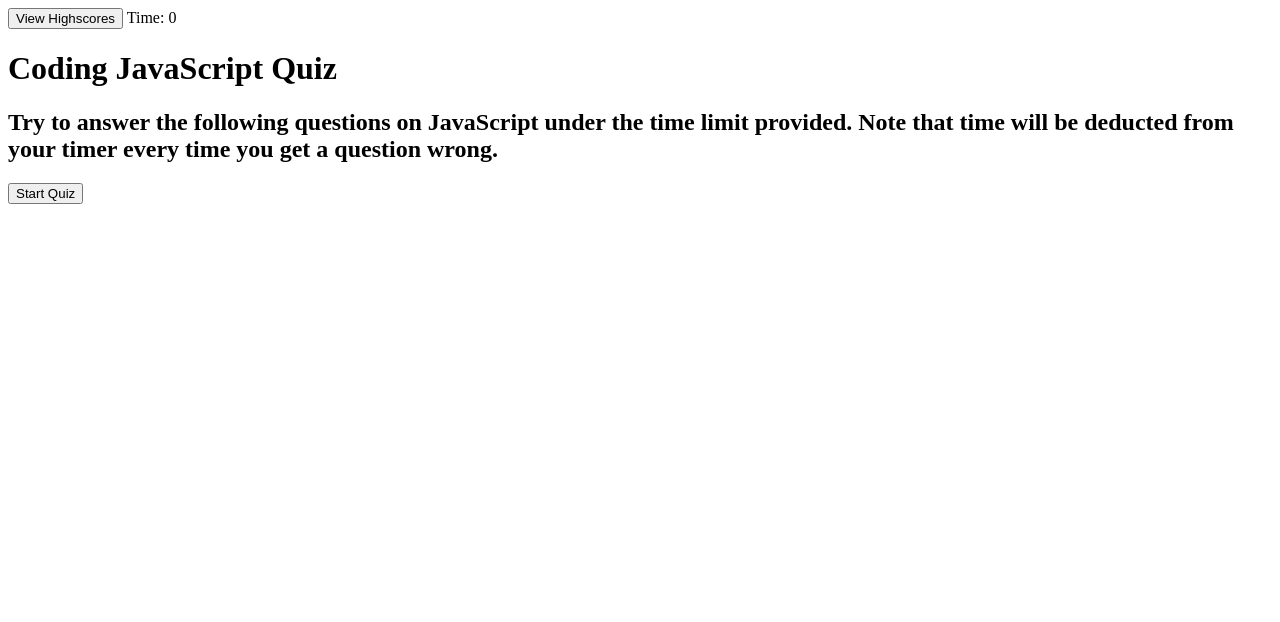
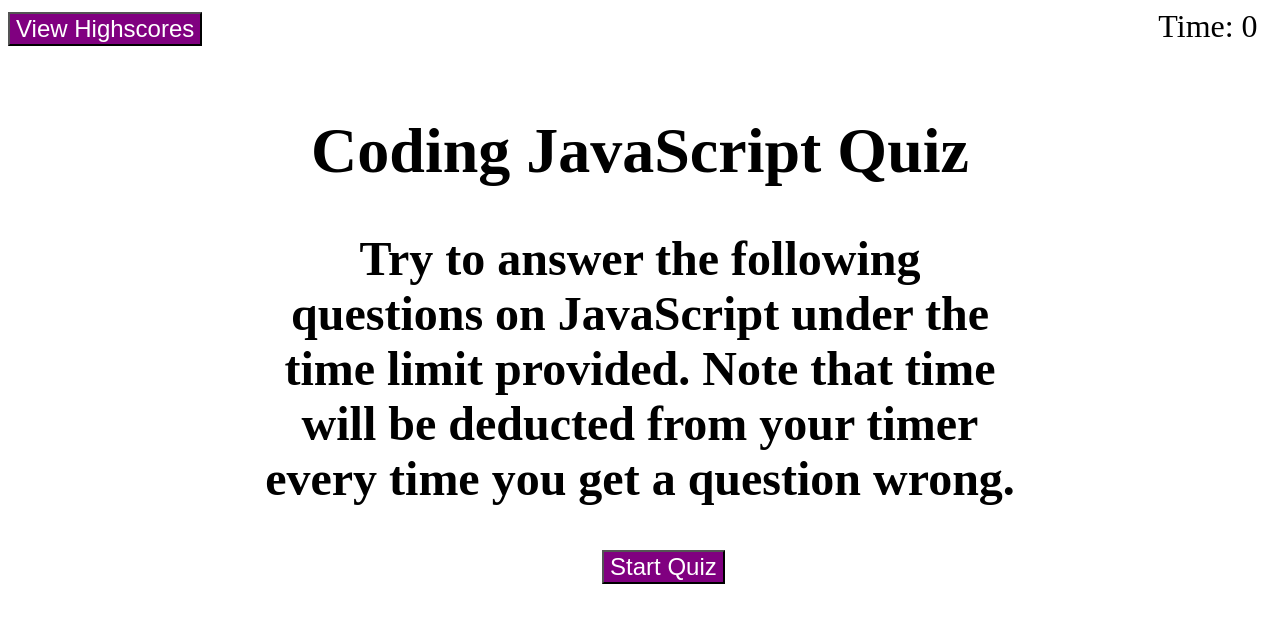
Before and after one commit to lexslie/Challenge-4---Web-APIs-Code-Quiz, a plain HTML site: page index.html in a window 1280 px wide. Drawn offline with Linux system fonts and the light colour scheme.

Commit message:
completed css

```diff
--- a/index.html
+++ b/index.html
@@ -11,7 +11,7 @@
 <body>
     <input id="view-scores" type="button" value="View Highscores">
 
-    <span id="timer">Time: 0</span>
+    <span id="timer" class="timer">Time: 0</span>
 
     <div class="intro">
         <h1> Coding JavaScript Quiz </h1>
@@ -20,14 +20,15 @@
 
     <div id="scores"></div>
 
-    <div id="questions"></div>
+    <div class="questions" id="questions"></div>
 
-    <div id="choices"></div>
+    <div class="questions" id="choices"></div>
 
-    <form id="results"></form>
+    <form class="questions" id="results"></form>
 
-    <div id="buttons">
+    <div class="start" id="buttons">
       <input id="start-button" type="button" value="Start Quiz">
+
     </div>
 
     <script src="./script.js"></script>
--- a/style.css
+++ b/style.css
@@ -1,32 +1,35 @@
-/* .highscores {
+.highscores {
     text-align: left;
 }
 
 .timer {
     text-align: right;
+    margin-left: 75%;
 }
 
 .intro {
     text-align: center;
-    padding-left: 200px;
-    padding-right: 200px;
-    font-size: larger;
+    padding-left: 250px;
+    padding-right: 250px;
+    font-size: 4vh;
     padding-top: 25px;
-}
-.startButton {
-  border-radius: 5px;
-  color: #13293d;
-  cursor: pointer;
-  font-size: 1.5em;
-  letter-spacing: 0.21px;
-  line-height: 16px;
-  max-width: 255px;
-  padding: 20px 52px;
-  text-align: center;
-  margin-top: 0.6em;
 }
 
 .questions {
     text-align: center;
-    font-size: x-large;
-} */
+    font-size: 40px;
+}
+
+body {
+    font-size: 4vh;
+}
+
+.start {
+    margin-left: 47%;
+}
+
+input {
+    background-color: purple;
+    color: white;
+    font-size: 75%;
+}
```
